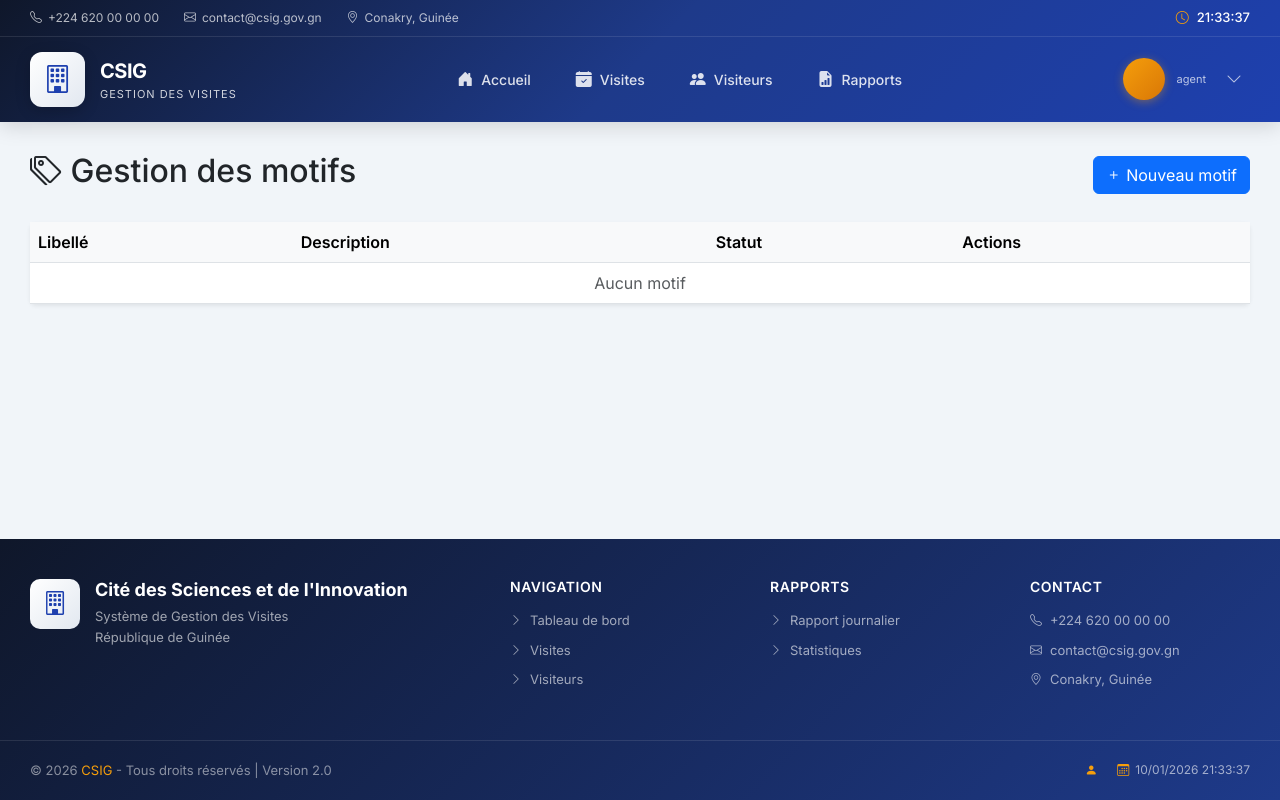
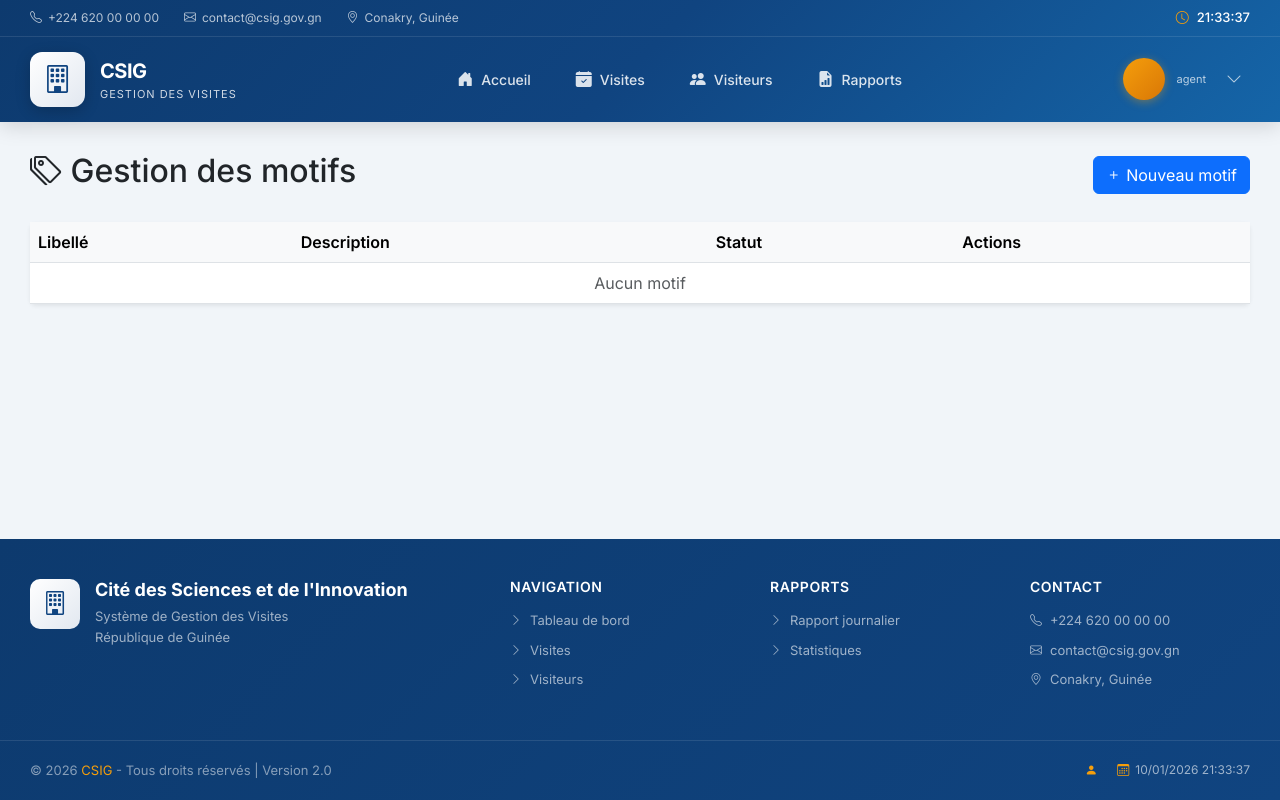
Before and after one commit to Bella5768/visite_CSIG, a Django app: page /administration/motifs/ in a window 1280 px wide. Run offline with Django 5.2, Linux system fonts and the light colour scheme; the visitor is signed in with stand-in values (Sample User, id 1); data that the repository does not hold is empty.

Commit message:
Charte graphique CSIG #104480 appliquee sur header et footer

```diff
--- a/visite_csig/templates/base.html
+++ b/visite_csig/templates/base.html
@@ -10,15 +10,15 @@
     {% load static %}<link href="{% static 'css/style.css' %}" rel="stylesheet">
     <style>
         :root {
-            --primary-blue: #0f172a;
-            --primary-gradient: linear-gradient(135deg, #1e40af 0%, #1e3a8a 100%);
+            --primary-blue: #104480;
+            --primary-gradient: linear-gradient(135deg, #1565a8 0%, #104480 100%);
             --accent-gold: #f59e0b;
         }
         * { font-family: 'Inter', 'Segoe UI', sans-serif; }
         body { background-color: #f1f5f9; min-height: 100vh; display: flex; flex-direction: column; }
 
         /* ========== HEADER ========== */
-        .header-wrapper { background: linear-gradient(135deg, #0f172a 0%, #1e3a8a 50%, #1e40af 100%); box-shadow: 0 4px 20px rgba(0,0,0,0.15); }
+        .header-wrapper { background: linear-gradient(135deg, #0d3a6e 0%, #104480 50%, #1565a8 100%); box-shadow: 0 4px 20px rgba(0,0,0,0.15); }
         .header-top { border-bottom: 1px solid rgba(255,255,255,0.1); }
         .header-top-inner { max-width: 1400px; margin: 0 auto; padding: 8px 30px; display: flex; justify-content: space-between; align-items: center; }
         .header-contact { display: flex; gap: 25px; }
@@ -30,7 +30,7 @@
         .header-main { max-width: 1400px; margin: 0 auto; padding: 15px 30px; display: flex; justify-content: space-between; align-items: center; }
         .header-brand { display: flex; align-items: center; gap: 15px; text-decoration: none; }
         .header-logo { width: 55px; height: 55px; background: linear-gradient(135deg, #fff 0%, #e2e8f0 100%); border-radius: 12px; display: flex; align-items: center; justify-content: center; box-shadow: 0 4px 15px rgba(0,0,0,0.2); }
-        .header-logo i { font-size: 28px; color: #1e40af; }
+        .header-logo i { font-size: 28px; color: #104480; }
         .header-brand-text { color: #fff; }
         .header-brand-title { font-size: 20px; font-weight: 700; letter-spacing: -0.5px; }
         .header-brand-subtitle { font-size: 11px; opacity: 0.8; text-transform: uppercase; letter-spacing: 1px; }
@@ -105,13 +105,13 @@
         .btn-voir-toutes:hover { background: rgba(255,255,255,0.25); color: #fff; }
 
         /* ========== FOOTER ========== */
-        .footer-wrapper { background: linear-gradient(135deg, #0f172a 0%, #1e3a8a 100%); margin-top: auto; }
+        .footer-wrapper { background: linear-gradient(135deg, #0d3a6e 0%, #104480 100%); margin-top: auto; }
         .footer-main { max-width: 1400px; margin: 0 auto; padding: 0; }
         .footer-top { padding: 40px 30px; border-bottom: 1px solid rgba(255,255,255,0.1); }
         .footer-top-inner { display: grid; grid-template-columns: 2fr 1fr 1fr 1fr; gap: 40px; }
         .footer-brand { display: flex; align-items: flex-start; gap: 15px; }
         .footer-brand-logo { width: 50px; height: 50px; background: linear-gradient(135deg, #fff 0%, #e2e8f0 100%); border-radius: 10px; display: flex; align-items: center; justify-content: center; }
-        .footer-brand-logo i { font-size: 24px; color: #1e40af; }
+        .footer-brand-logo i { font-size: 24px; color: #104480; }
         .footer-brand-text h3 { color: #fff; font-size: 18px; font-weight: 700; margin-bottom: 5px; }
         .footer-brand-text p { color: rgba(255,255,255,0.6); font-size: 13px; line-height: 1.6; margin: 0; }
         .footer-links h4 { color: #fff; font-size: 14px; font-weight: 600; margin-bottom: 15px; text-transform: uppercase; letter-spacing: 0.5px; }
```
